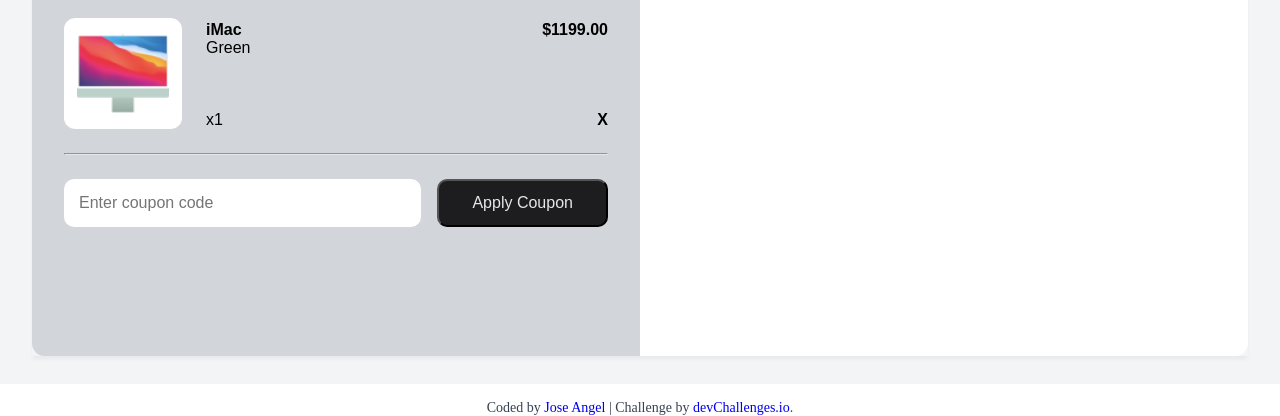
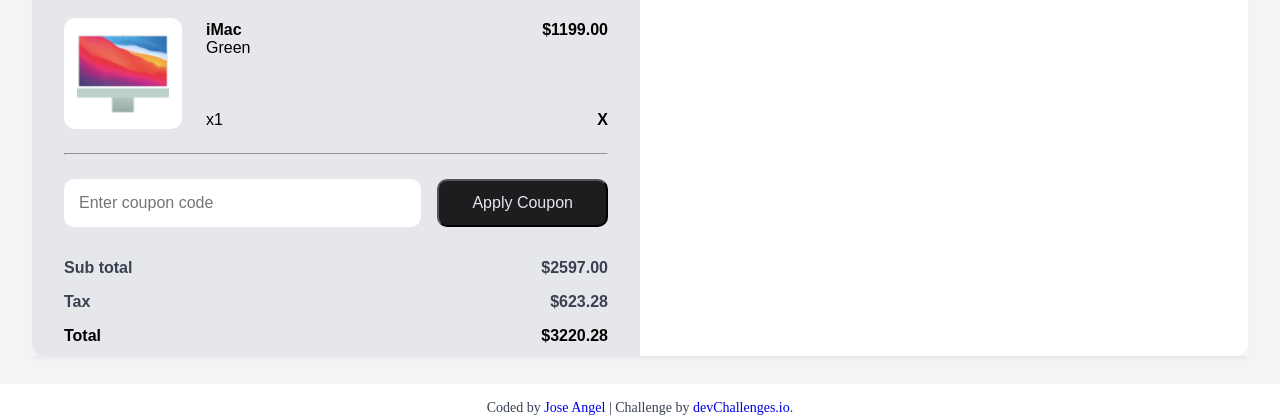
Before and after one commit to jose-angell/shop-checkout-page, a plain HTML site: page root/index.html in a window 1280 px wide. Shown: the part 416-832 px from the top of the page. Drawn offline with Linux system fonts and the light colour scheme; files that its build step writes are made by us from their sources; files whose address does not match are found by name.

Commit message:
left completed

```diff
--- a/root/index.html
+++ b/root/index.html
@@ -12,7 +12,7 @@
     />
 
     <title>Device Shop Checkout</title>
-    <link rel="stylesheet" href="style.css">
+    <link rel="stylesheet" href="./style.css">
 
   </head>
   <body>
@@ -77,7 +77,18 @@
               <button >Apply Coupon</button>
             </div>
           </div>
-          <div class="total"></div>
+          <div class="total">
+            <div class="total-label">
+              <span class="color-label-total">Sub total</span>
+              <span class="color-label-total">Tax</span>
+              <span>Total</span>
+            </div>
+            <div class="total-prices">
+              <span class="color-label-total">$2597.00</span>
+              <span class="color-label-total">$623.28</span>
+              <span>$3220.28</span>
+            </div>
+          </div>
         </section>
         <section class="right"></section>
       </div>
--- a/style.css
+++ b/style.css
@@ -68,7 +68,7 @@
 .left {
     width: 50%;
     height: 100%;
-    background: #D2D5DA;
+    background: #E5E7EB;
     border-radius: 2% 0% 0% 2%;
     padding: 1em 2em;
 }
@@ -185,3 +185,29 @@
     font-weight: 500;
     font-size: 1em;
 }
+
+.total {
+    display: grid;
+    grid-template-columns: repeat(4, 1fr);
+    margin-top: 2em;
+}
+.total-label{
+    font-family: 'Regular', sans-serif;
+    font-weight: 600;
+    display: flex;
+    flex-direction: column;
+    gap: 1em;
+}
+.total-prices {
+    grid-column-start: 4;
+    font-family: 'Regular', sans-serif;
+    font-weight: 600;
+    display: flex;
+    flex-direction: column;
+    gap: 1em;
+    align-items: end;
+}
+
+.color-label-total {
+    color: #394150;
+}
```
Also changed, not shown: index.html (+12 -1 lines).
